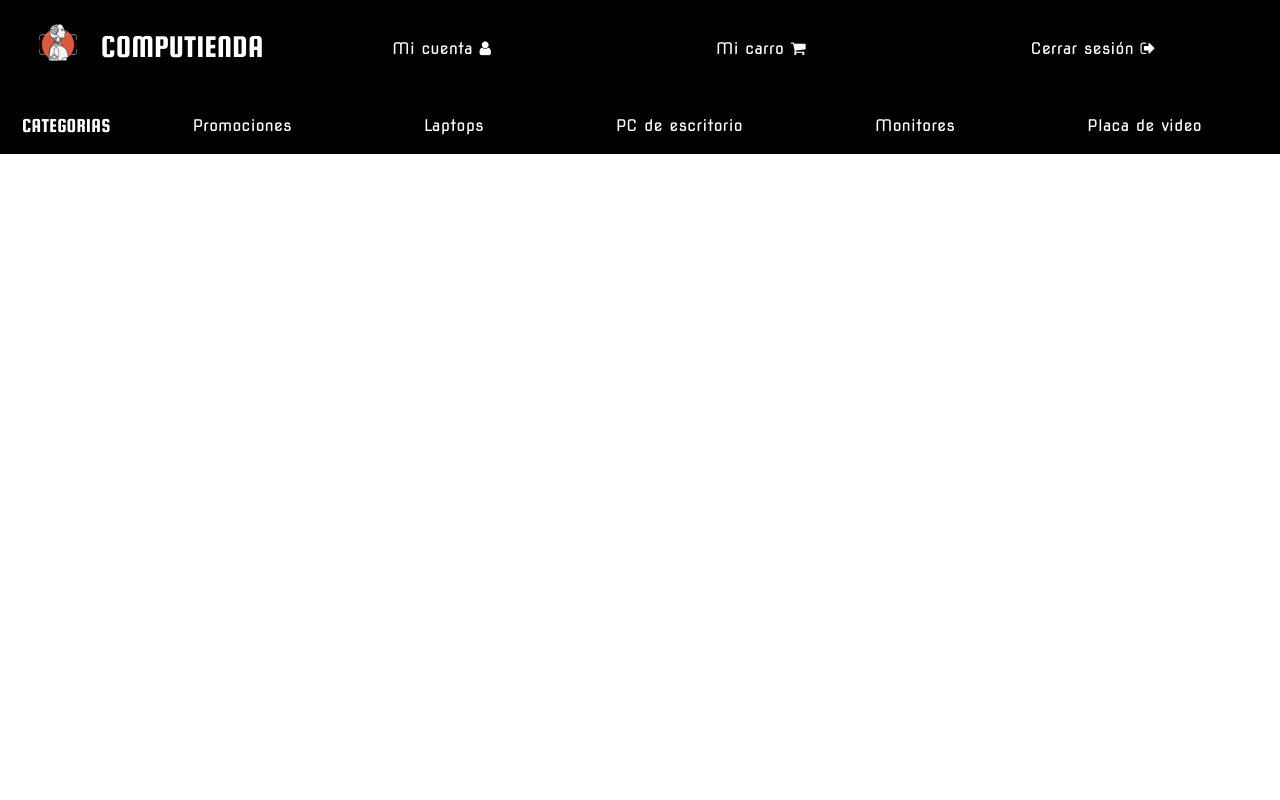
After one commit to lualzugaray/Computienda, a PHP site: page /ABM/header.php in a window 1280 px wide. The commit adds this page. Run offline with PHP 8.4, Linux system fonts and the light colour scheme.

Commit message:
Add files via upload

```diff
--- /dev/null
+++ b/computienda/ABM/header.php
@@ -0,0 +1,22 @@
+<html>
+
+<head>
+    <title>Computienda</title>
+    <link rel="stylesheet" href="style/style.css">
+    <link href="https://cdn.jsdelivr.net/npm/bootstrap@5.3.0-alpha3/dist/css/bootstrap.min.css" rel="stylesheet" integrity="sha384-KK94CHFLLe+nY2dmCWGMq91rCGa5gtU4mk92HdvYe+M/SXH301p5ILy+dN9+nJOZ" crossorigin="anonymous">
+    <link rel="stylesheet" href="https://cdnjs.cloudflare.com/ajax/libs/font-awesome/4.7.0/css/font-awesome.min.css">
+    <link rel="apple-touch-icon" sizes="60x60" href="/apple-icon-60x60.png">
+    <link rel="preconnect" href="https://fonts.googleapis.com">
+    <link rel="preconnect" href="https://fonts.gstatic.com" crossorigin>
+    <link href="https://fonts.googleapis.com/css2?family=Nova+Square&family=Squada+One&display=swap" rel="stylesheet">
+</head>
+
+<body>
+    <header class="my-header">
+
+        <?php require('nav.php') ?>
+
+
+        <script src="https://cdn.jsdelivr.net/npm/bootstrap@5.3.0-alpha3/dist/js/bootstrap.bundle.min.js"
+        integrity="sha384-ENjdO4Dr2bkBIFxQpeoTz1HIcje39Wm4jDKdf19U8gI4ddQ3GYNS7NTKfAdVQSZe" crossorigin="anonymous"></script>
+    </header>
--- a/computienda/ABM/index.php
+++ b/computienda/ABM/index.php
@@ -1,4 +1,4 @@
-<?php include_once "../header.php"; ?>
+<?php include_once "header.php"; ?>
 
 <?php
 
@@ -66,6 +66,6 @@ if (mysqli_connect('localhost', 'root', '', 'productos')) {
 
 <section class="footer" style="position: fixed;left: 0;bottom: 0;width: 100%;background-color: #000000;text-align: center;">
     <?php
-    include_once "../footer.php";
+    include_once "footer.php";
     ?>
 </section>
--- /dev/null
+++ b/computienda/ABM/nav.php
@@ -0,0 +1,53 @@
+<div class="d-flex flex-column">
+    <div class="contenedor-1 bg-aqua">
+        <div class="container-fluid">
+            <nav id="header" class="navbar navbar-expand-lg navbar-dark bg-black">
+                <a class="navbar-brand" href="../index.php" style="font-size: xx-large"><img src="img/logo.png" alt="">  COMPUTIENDA</a>
+                <button class="navbar-toggler" type="button" data-bs-toggle="collapse" data-bs-target="#navbarSupportedContent" aria-controls="navbarSupportedContent" aria-expanded="false" aria-label="Toggle navigation">
+                    <span class="navbar-toggler-icon"></span>
+                </button>
+
+                <div class="collapse navbar-collapse" id="navbarSupportedContent">
+                    <ul class="navbar-nav nav-fill w-100">
+                        <li class="nav-item">
+                            <a class="nav-link active" aria-current="page" href="../miCuenta.php">Mi cuenta <i class="fa fa-user"></i></a>
+                        </li>
+                        <li class="nav-item">
+                            <a class="nav-link" href="../miCarro.php">Mi carro <i class="fa fa-shopping-cart"></i></a>
+                        </li>
+                        <li class="nav-item">
+                            <a class="nav-link" href="#">Cerrar sesión <i class="fa fa-sign-out"></i></a>
+                        </li>
+                    </ul>
+                </div>
+
+            </nav>
+        </div>
+    </div>
+    <div class="contenedor-2">
+        <div class="container-fluid">
+            <nav class="navbar navbar-expand-lg navbar-dark bg-black">
+                <span class="navbar-brand mb-0 h1">CATEGORIAS</span>
+                <div class="collapse navbar-collapse" id="navbarSupportedContent">
+                    <ul class="navbar-nav nav-fill w-100">
+                        <li class="nav-item">
+                            <a class="nav-link active" aria-current="page" href="#">Promociones</a>
+                        </li>
+                        <li class="nav-item">
+                            <a class="nav-link" href="#">Laptops</a>
+                        </li>
+                        <li class="nav-item">
+                            <a class="nav-link" href="#">PC de escritorio</a>
+                        </li>
+                        <li class="nav-item">
+                            <a class="nav-link" href="#">Monitores</a>
+                        </li>
+                        <li class="nav-item">
+                            <a class="nav-link" href="#">Placa de video</a>
+                        </li>
+                    </ul>
+                </div>
+            </nav>
+        </div>
+    </div>
+</div>
```
Also changed, not shown: computienda/ABM/footer.php (added, +23 -0 lines).
